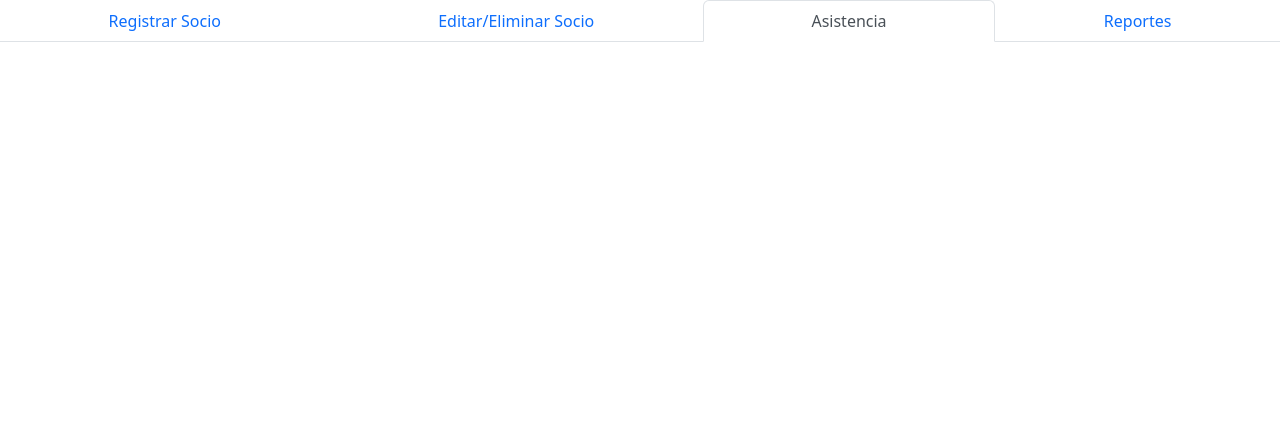
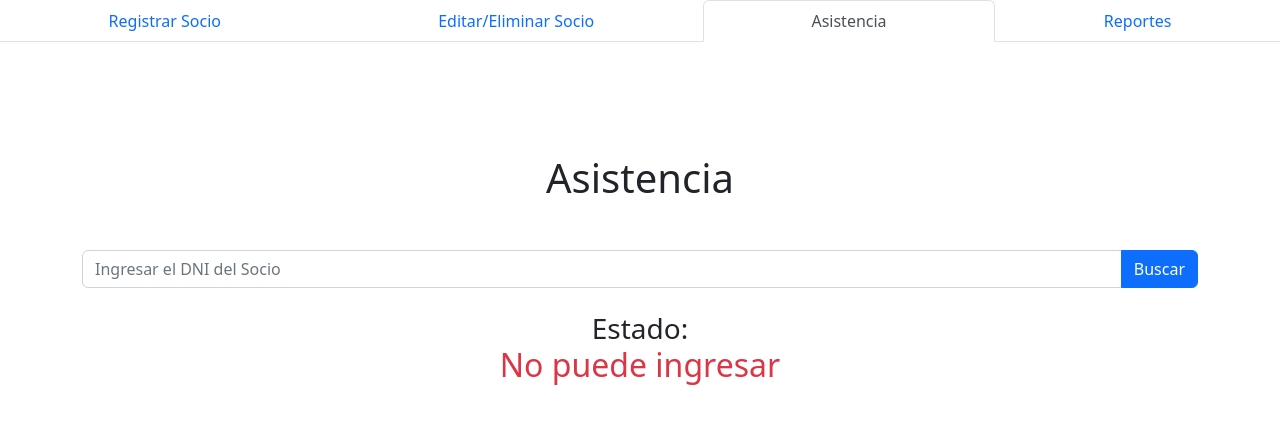
Before and after one commit to Pilli3800/gymsystem, a React (Create React App) app: page /asistencia in a window 1280 px wide. Shown: the top 424 px of the page. Built offline with nearby package versions, Linux system fonts and the light colour scheme.

Commit message:
Versión 1.3
Asistencia implementada

```diff
--- a/src/App.js
+++ b/src/App.js
@@ -4,6 +4,7 @@ import RegistroSocio from "./pages/registro-socio/RegistroSocio";
 import Reporte from "./pages/reporte/Reporte";
 import Eliminar from "./pages/eliminar-socio/Eliminar";
 import EditarSocio from "./pages/editar-socio/EditarSocio";
+import AsistenciaSocio from "./pages/asistencia-socio/AsistenciaSocio";
 
 function App() {
   return (
@@ -21,6 +22,7 @@ function App() {
           />
           <Route exact path="/registro" element={<RegistroSocio />} />
           <Route exact path="/editar" element={<EditarSocio />} />
+          <Route exact path="/asistencia" element={<AsistenciaSocio />} />
           <Route exact path="/reporte" element={<Reporte />} />
         </Routes>
       </div>
--- /dev/null
+++ b/src/pages/asistencia-socio/AsistenciaSocio.js
@@ -0,0 +1,116 @@
+import React, { useState } from "react";
+import Button from "react-bootstrap/Button";
+import { Container } from "react-bootstrap";
+import Form from "react-bootstrap/Form";
+import InputGroup from "react-bootstrap/InputGroup";
+import { collection, getDocs, deleteDoc } from "firebase/firestore";
+import { query, where } from "firebase/firestore";
+import { db } from "../../services/firebase";
+import { doc, setDoc } from "firebase/firestore";
+import Swal from "sweetalert2";
+
+const AsistenciaSocio = () => {
+  let getPostsFromFirebase = [];
+  let fechaEvaluar = "";
+  const [dniBuscar, setdniBuscar] = useState();
+  const [mostrarPermiso, setmostrarPermiso] = useState("");
+  const [mostrarNombres, setmostrarNombres] = useState("");
+  const handleInputChangeDNI = (e) => {
+    setdniBuscar(e.target.value);
+  };
+
+  const handleClick = () => {
+    fetchFirebasebyDNI(dniBuscar);
+  };
+
+  const fetchFirebasebyDNI = async (dniBuscar) => {
+    console.log(typeof dniBuscar);
+    const q = query(collection(db, "socios"), where("dni", "==", dniBuscar));
+    const querySnapshot = await getDocs(q);
+    querySnapshot.forEach((doc) => {
+      // doc.data() is never undefined for query doc snapshots
+      getPostsFromFirebase.push({
+        ...doc.data(),
+        key: doc.id,
+      });
+    });
+    if (getPostsFromFirebase.length !== 0) {
+      Swal.fire({
+        title: "¡Socio Encontrado!",
+        text: "Se ha cargado los datos del socio.",
+        icon: "success",
+        confirmButtonText: "Ok",
+      });
+      console.log(getPostsFromFirebase[0].nombres);
+      fechaEvaluar = getPostsFromFirebase[0].fechaFin;
+      setmostrarNombres("Bienvenido " + getPostsFromFirebase[0].nombres);
+      setmostrarPermiso(fechaEvaluar);
+    } else {
+      Swal.fire({
+        title: "Error",
+        text: "No se encontró el DNI del socio.",
+        icon: "error",
+        confirmButtonText: "Ok",
+      });
+    }
+  };
+
+  function compareDates(e) {
+    let response = "";
+    let q = new Date();
+    var m = q.getMonth() + 1;
+    var d = q.getDay();
+    var y = q.getFullYear();
+    var today = new Date(y, m, d);
+    let toCompare = new Date(e);
+
+    if (today <= toCompare) {
+      response = true;
+    } else {
+      response = false;
+    }
+    return response;
+  }
+
+  return (
+    <Container>
+      <div className="m-5 text-center">
+        <h1>Asistencia</h1>
+      </div>
+      <InputGroup className="mb-3">
+        <Form.Control
+          placeholder="Ingresar el DNI del Socio"
+          aria-label="Recipient's username"
+          aria-describedby="basic-addon2"
+          maxLength="8"
+          onChange={handleInputChangeDNI}
+          onKeyPress={(event) => {
+            if (!/[0-9]/.test(event.key)) {
+              event.preventDefault();
+            }
+          }}
+          minLength="8"
+        />
+        <Button variant="primary" id="button-addon2" onClick={handleClick}>
+          Buscar
+        </Button>
+      </InputGroup>
+      <div className="d-flex flex-column justify-content-center align-items-center">
+        <h3>{mostrarNombres}</h3>
+        <div className="d-flex flex-column justify-content-center align-items-center text-center">
+          <h3>
+            {" "}
+            Estado:
+            {compareDates(mostrarPermiso) ? (
+              <h2 className="text-success">Si puede ingresar</h2>
+            ) : (
+              <h2 className="text-danger">No puede ingresar</h2>
+            )}
+          </h3>
+        </div>
+      </div>
+    </Container>
+  );
+};
+
+export default AsistenciaSocio;
--- a/src/ui/components/navbar/Navbar.jsx
+++ b/src/ui/components/navbar/Navbar.jsx
@@ -10,21 +10,17 @@ function Navbar() {
         </Nav.Link>
       </Nav.Item>
       <Nav.Item>
-        <Nav.Link
-          eventKey="editar"
-          as={NavLink}
-          to="/editar"
-        >
+        <Nav.Link eventKey="editar" as={NavLink} to="/editar">
           Editar/Eliminar Socio
         </Nav.Link>
       </Nav.Item>
       <Nav.Item>
-        <Nav.Link eventKey="link-2" as={NavLink} to="/asistencia" disabled>
+        <Nav.Link eventKey="asistencia" as={NavLink} to="/asistencia">
           Asistencia
         </Nav.Link>
       </Nav.Item>
       <Nav.Item>
-        <Nav.Link eventKey="link-3" as={NavLink} to="/reporte">
+        <Nav.Link eventKey="reporte" as={NavLink} to="/reporte">
           Reportes
         </Nav.Link>
       </Nav.Item>
```
